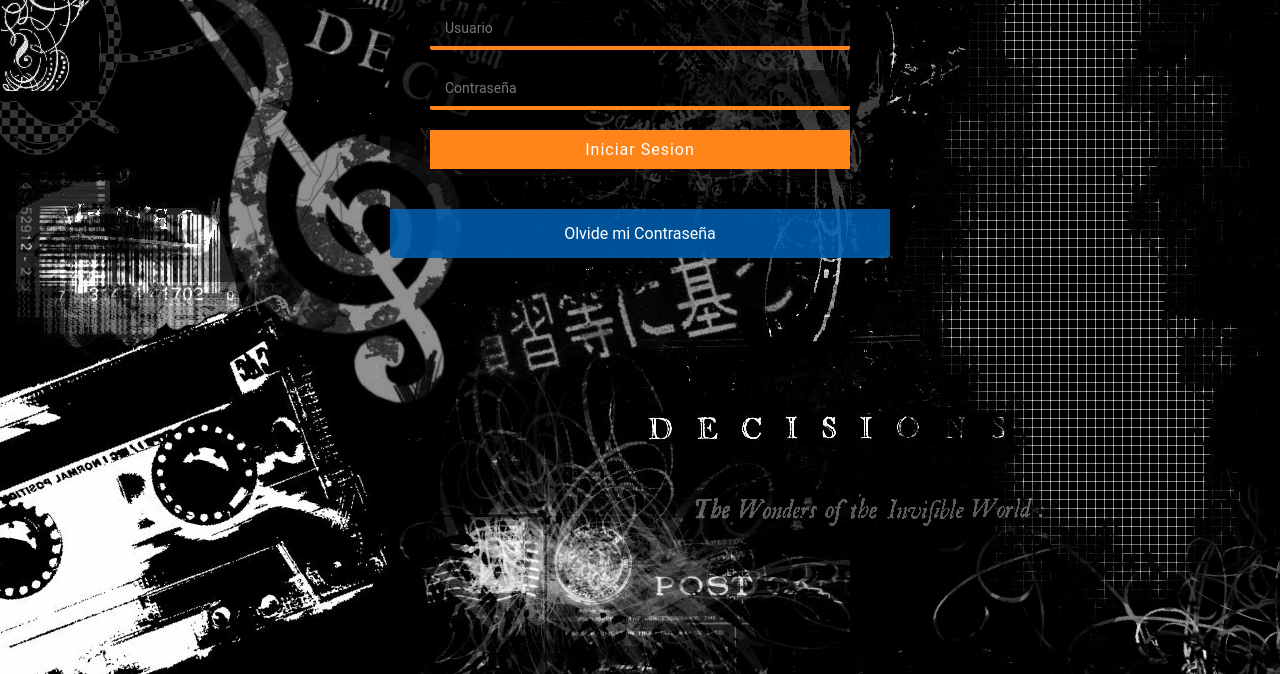
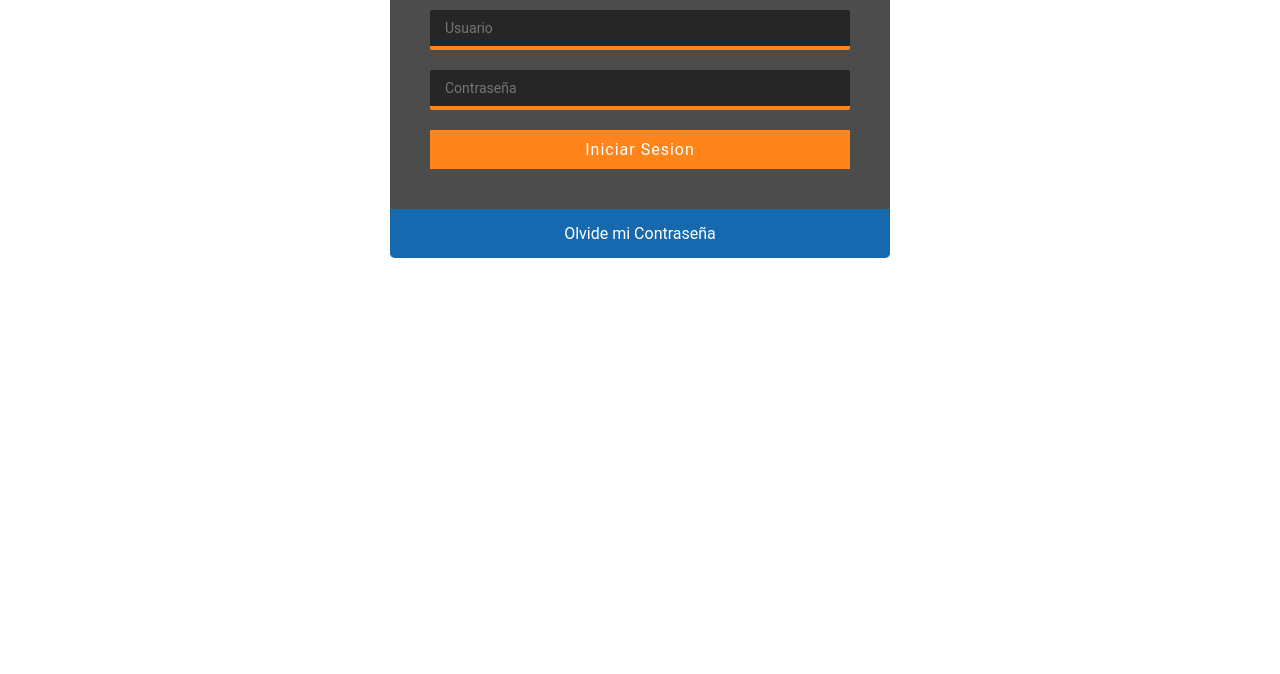
Before and after one commit to anccode/LOGIN-HTML-CSS, a plain HTML site: page index.html in a window 1280 px wide. Shown: the part 126-800 px from the top of the page. Drawn offline with Linux system fonts and the light colour scheme.

Commit message:
color blanco

```diff
--- a/Css/Estilos.css
+++ b/Css/Estilos.css
@@ -7,7 +7,8 @@
 }
 
 body {
-	background: url(../Img/123.jpg);
+	background-color: #FFFFFFFF
+	/*background: url(../Img/123.jpg);*/
 	background-size: cover;
 	background-attachment: fixed;
 	font-family: Roboto;
```
